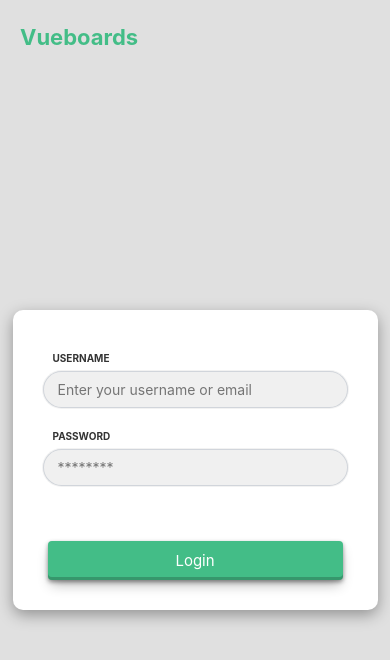
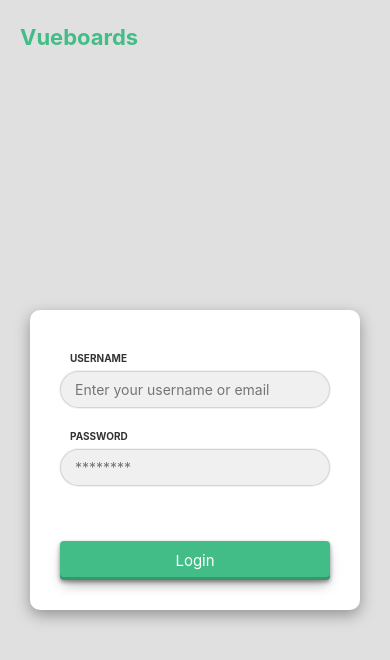
Before and after one commit to ktsalik/vueboards, a Vue app: page /login in a window 390 px wide. Shown: the top 660 px of the page. Built offline with nearby package versions, Linux system fonts and the light colour scheme; no server answers; a web font is replaced by a local one.

Commit message:
some style tweaks on login view

```diff
--- a/src/views/LoginView.vue
+++ b/src/views/LoginView.vue
@@ -59,17 +59,14 @@ const login = () => {
   align-items: center;
 
   .form {
+    @include component();
     display: flex;
     flex-direction: column;
     justify-content: center;
     align-items: center;
-    padding: $component-padding;
-    border-radius: 10px;
-    background-color: $component-background-color;
-    color: $component-text-color;
-    box-shadow: rgba(0, 0, 0, 0.35) 0px 5px 15px;
 
     .input {
+      width: 100%;
       display: flex;
       flex-direction: column;
       margin: 10px 0;
@@ -82,6 +79,7 @@ const login = () => {
 
       input {
         width: 275px;
+        max-width: calc(100% - 15px - 15px);
         margin-top: 5px;
         padding: 10px 15px;
         background-color: #F0F0F0;
@@ -94,6 +92,7 @@ const login = () => {
 
     .btn-login {
       width: 295px;
+      max-width: 100%;
       margin-top: 20px;
       @include button();
     }
@@ -105,4 +104,16 @@ const login = () => {
     }
   }
 }
+
+@media screen and (max-width: 425px) {
+  .Login {
+
+    .form {
+
+      .message {
+        font-size: 10px;
+      }
+    }
+  }
+}
 </style>
```
